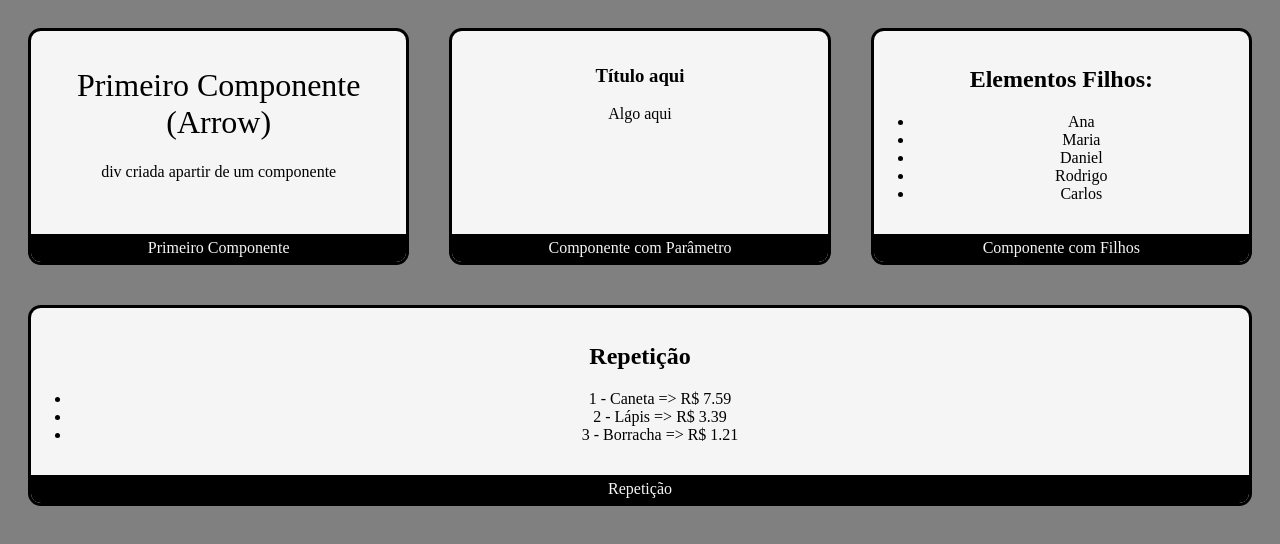
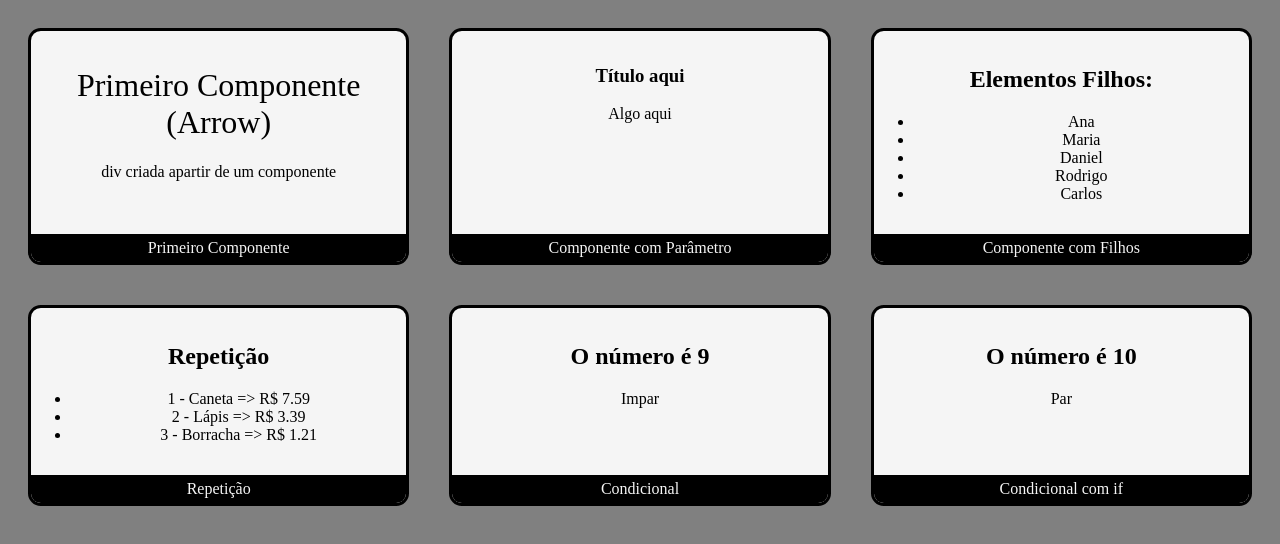
Before and after one commit to FabricioLinhares/aprendendo-react, a React (Create React App) app: page / in a window 1280 px wide. Shown: the top 544 px of the page. Built offline with nearby package versions, Linux system fonts and the light colour scheme.

Commit message:
Componente com condicional

```diff
--- a/src/App.jsx
+++ b/src/App.jsx
@@ -7,6 +7,8 @@ import Primeiro from './components/Primeiro'
 import ComParametro from './components/ComParametro'
 import ComFilhos from './components/ComFilhos'
 import Repeticao from './components/Repeticao'
+import Condicional from './components/Condicional'
+import CondicionalIf from './components/CondicionalIf'
 
 export default () =>
     <div className="App">
@@ -31,4 +33,10 @@ export default () =>
         <Card titulo="Repetição">
             <Repeticao />
         </Card>
+        <Card titulo="Condicional">
+            <Condicional numero={9} />
+        </Card>
+        <Card titulo="Condicional com if">
+            <CondicionalIf numero={10} />
+        </Card>
     </div>
--- /dev/null
+++ b/src/components/Condicional.jsx
@@ -0,0 +1,14 @@
+import React from 'react'
+
+export default props => {
+
+    return (
+        <div>
+            <h2>O número é {props.numero}</h2>
+            { props.numero % 2 == 0 ?
+                <span>Par</span>
+                : <span>Impar</span>
+            }
+        </div>
+    )
+}
--- /dev/null
+++ b/src/components/CondicionalIf.jsx
@@ -0,0 +1,17 @@
+import React from 'react'
+import If from './If'
+
+export default props => {
+    return (
+        <div>
+            <h2>O número é {props.numero}</h2>
+            <If test={props.numero % 2 == 0}>
+                <span>Par</span>
+            </If>
+            <If test={props.numero % 2 != 0}>
+                <span>Impar</span>
+            </If>
+        </div>
+    )
+
+}
--- /dev/null
+++ b/src/components/If.jsx
@@ -0,0 +1,7 @@
+export default props => {
+    if(props.test) {
+        return props.children
+    } else {
+        return false
+    }
+}
```
Also changed, not shown: 1 other file (tests, documents, lock files or other folders).
